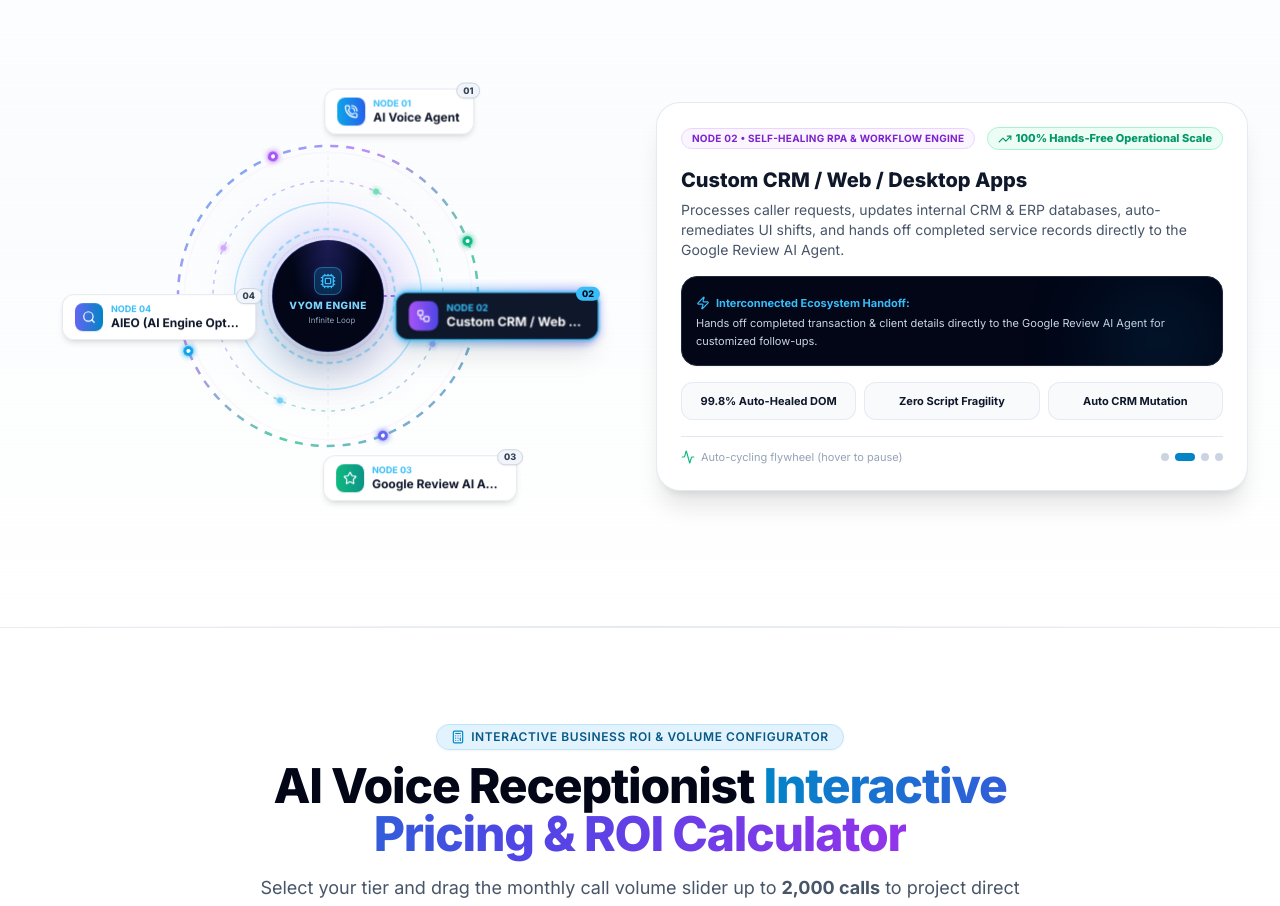
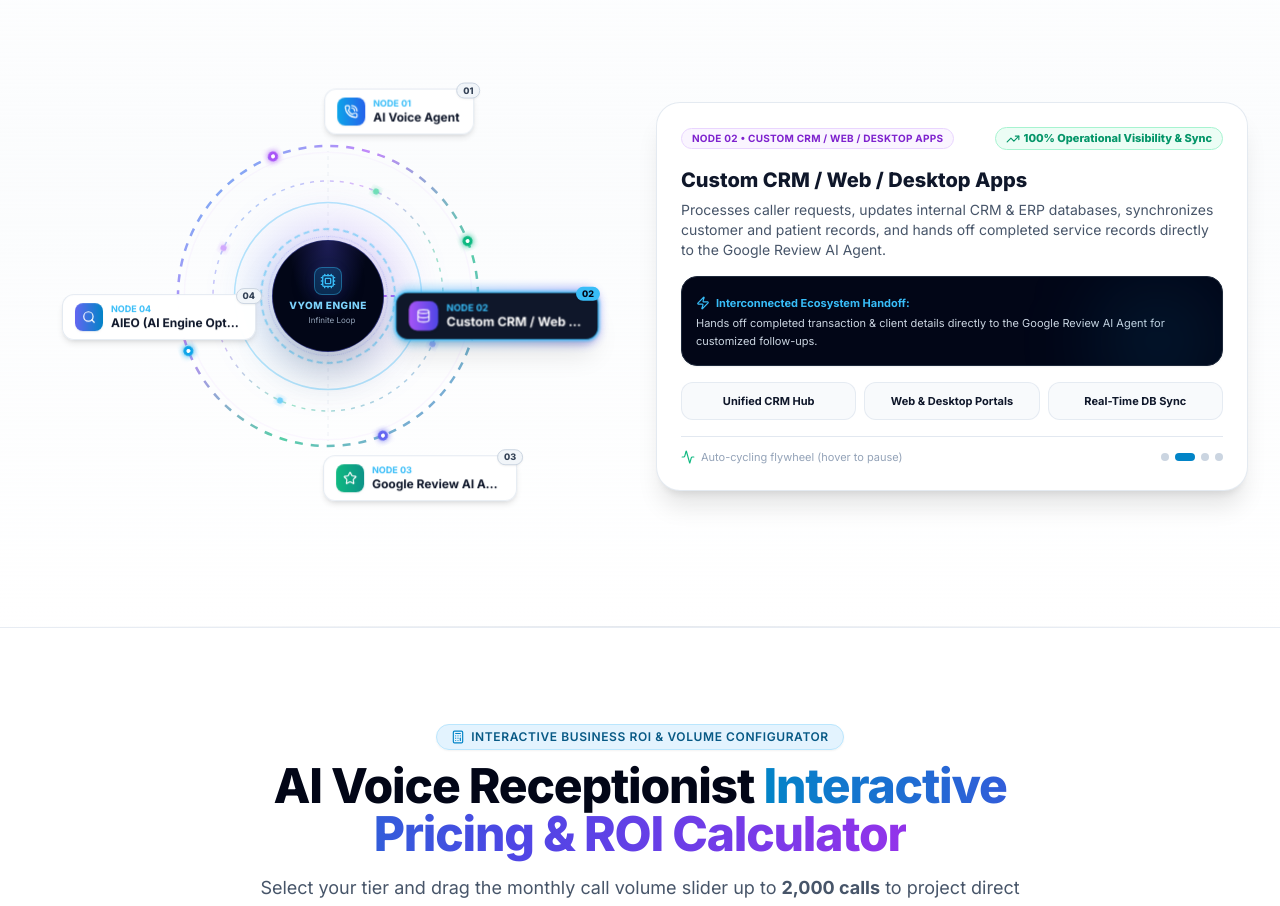
Before and after one commit to anand-751/Vyom-Agents, a Next.js app: page / in a window 1280 px wide. Shown: the part 3740-4646 px from the top of the page. Built offline with nearby package versions, Linux system fonts and the light colour scheme.

Commit message:
fix(ecosystem): correct Node 02 badge, subtitle, and description to Custom CRM / Web / Desktop Apps

```diff
--- a/components/ecosystem/ai-ecosystem-section.tsx
+++ b/components/ecosystem/ai-ecosystem-section.tsx
@@ -4,7 +4,7 @@
 import { motion, AnimatePresence } from "framer-motion";
 import {
   PhoneCall,
-  Workflow,
+  Database,
   Star,
   Search,
   Sparkles,
@@ -57,18 +57,18 @@
     id: "enterprise-software",
     step: "02",
     title: "Custom CRM / Web / Desktop Apps",
-    subtitle: "Self-Healing RPA & Workflow Engine",
+    subtitle: "Custom CRM / Web / Desktop Apps",
     positionLabel: "Right Node",
     positionClasses: "right-1 top-1/2 -translate-y-1/2",
-    icon: Workflow,
+    icon: Database,
     color: "from-purple-500 to-indigo-600",
     lightBg: "bg-purple-50 border-purple-200 text-purple-700",
     accentGlow: "rgba(168, 85, 247, 0.25)",
-    revenueImpact: "100% Hands-Free Operational Scale",
+    revenueImpact: "100% Operational Visibility & Sync",
     description:
-      "Processes caller requests, updates internal CRM & ERP databases, auto-remediates UI shifts, and hands off completed service records directly to the Google Review AI Agent.",
+      "Processes caller requests, updates internal CRM & ERP databases, synchronizes customer and patient records, and hands off completed service records directly to the Google Review AI Agent.",
     feedsInto: "Hands off completed transaction & client details directly to the Google Review AI Agent for customized follow-ups.",
-    keyMetrics: ["99.8% Auto-Healed DOM", "Zero Script Fragility", "Auto CRM Mutation"],
+    keyMetrics: ["Unified CRM Hub", "Web & Desktop Portals", "Real-Time DB Sync"],
   },
   {
     id: "review-agent",
--- a/lib/rag-knowledge.ts
+++ b/lib/rag-knowledge.ts
@@ -122,7 +122,7 @@
     suggestedAction: { label: "Explore Ecosystem", action: "services" },
     fullText: `The Vyom AI Ecosystem is a continuous, self-reinforcing 4-node autonomous revenue flywheel:
 Node 01: AI Voice Agent converses natively with 24/7 inbound callers with sub-400ms latency, qualifying leads and booking appointments (+42% conversion rate, zero missed calls).
-Node 02: Custom CRM / Web / Desktop Apps log transaction parameters, auto-remediate UI shifts with self-healing RPA, and pass completed service records to Node 03.
+Node 02: Custom CRM / Web / Desktop Apps log transaction parameters, synchronize client/patient databases in real time, and pass completed service records to Node 03.
 Node 03: Google Review AI Agent fetches client details to trigger personalized WhatsApp/SMS follow-up flows, intercepting dissatisfaction before public posting and harvesting +300% 5-star Google Reviews.
 Node 04: AIEO (AI Engine Optimization) leverages surging high-authority reviews and Knowledge Graph schemas to rank your brand as the #1 recommended answer on ChatGPT Search, Perplexity, and Google Gemini.
 This funnel directs high-intent buyer inquiries straight back to Node 01, completing an infinite autonomous growth loop with zero incremental ad spend!`,
```
